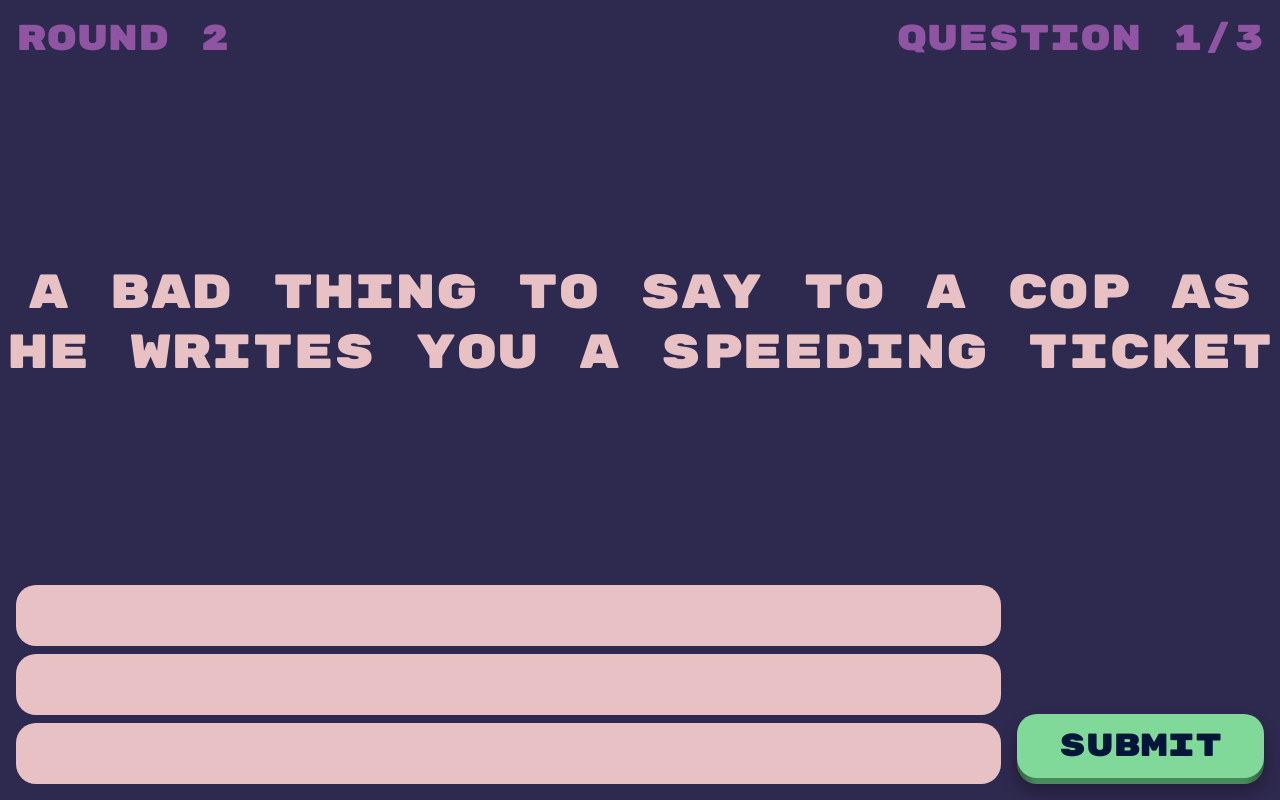
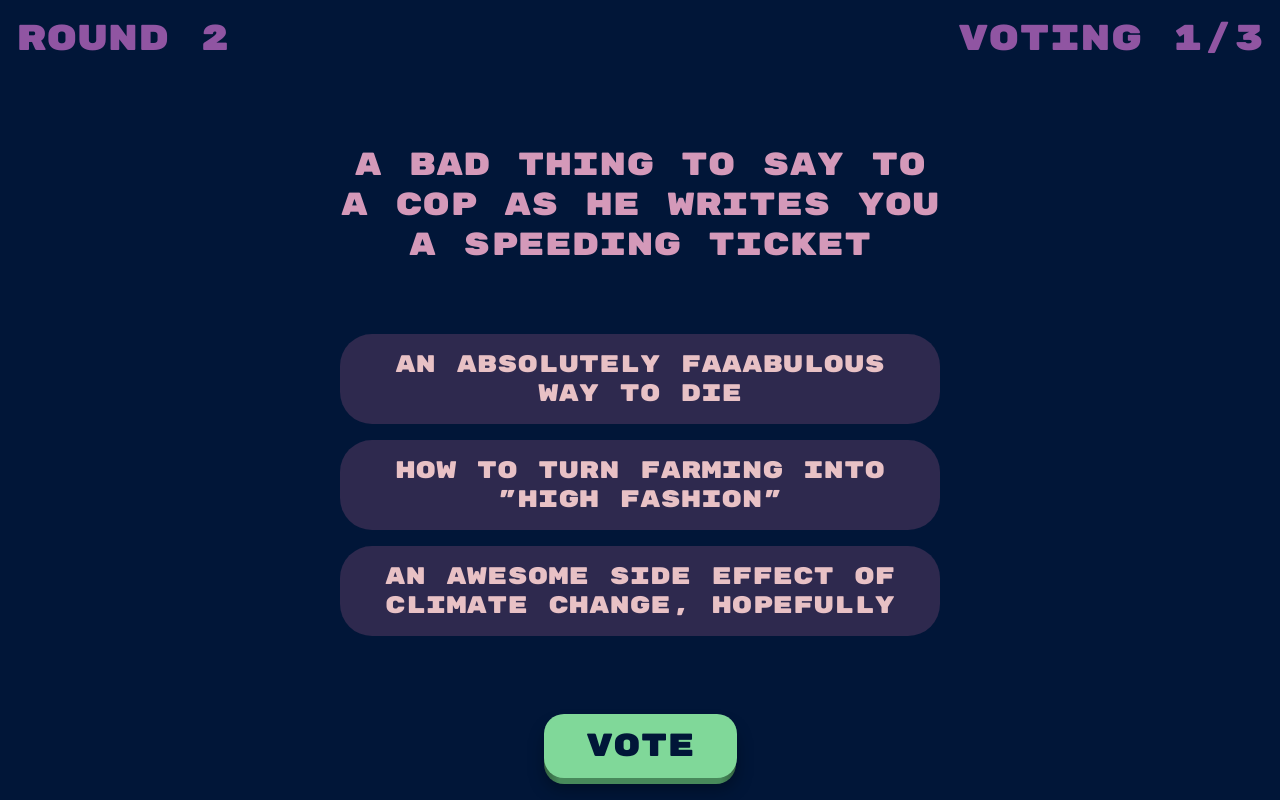
Before and after one commit to Woozl/quipwit, a Next.js app in the folder web/: page / in a window 1280 px wide. Built offline with nearby package versions, Linux system fonts and the light colour scheme.

Commit message:
added voting page

```diff
--- /dev/null
+++ b/web/components/screens/VotingForm/VotingForm.module.css
@@ -0,0 +1,62 @@
+.container {
+  background-color: #011638;
+  color: #d499b9;
+  height: 100%;
+
+  display: flex;
+  flex-direction: column;
+  justify-content: space-between;
+}
+
+.header {
+  display: flex;
+  justify-content: space-between;
+  padding: 16px;
+
+  color: #9055a2;
+  font-size: 1.5rem;
+}
+
+.question {
+  font-size: 2rem;
+  text-align: center;
+  align-self: center;
+  max-width: 600px;
+}
+
+.answerContainer {
+  display: flex;
+  flex-direction: column;
+  align-self: center;
+  gap: 16px;
+  max-width: 600px;
+  text-align: center;
+}
+
+.answerContainer input[type="radio"] {
+  position: absolute;
+  opacity: 0;
+  width: 0;
+  height: 0;
+}
+
+.answerContainer input[type="radio"] + p {
+  cursor: pointer;
+  background-color: #2e294e;
+  color: #e8c1c5;
+  font-size: 1.5rem;
+  padding: 16px;
+  border-radius: 32px;
+  outline-color: transparent;
+  transition: 500ms outline ease-out, 500ms background-color;
+}
+
+.answerContainer input[type="radio"]:checked + p {
+  outline: 4px solid #80d899;
+  background-color: #443d74;
+}
+
+.voteButton {
+  padding: 1rem;
+  align-self: center;
+}
--- /dev/null
+++ b/web/components/screens/VotingForm/VotingForm.tsx
@@ -0,0 +1,55 @@
+import { ChangeEventHandler, useState } from "react";
+import Button from "../../Button/Button";
+import styles from "./VotingForm.module.css";
+
+interface VotingFormProps {
+  roundId: number;
+  currentQuestion: number;
+  numberOfQuestions: number;
+  questionText: string;
+  answers: string[];
+}
+
+const VotingForm = ({
+  roundId,
+  currentQuestion,
+  numberOfQuestions,
+  questionText,
+  answers,
+}: VotingFormProps) => {
+  const [selectedAnswer, setSelectedAnswer] = useState("");
+
+  const handleAnswerChange: ChangeEventHandler<HTMLInputElement> = ({
+    target: { value },
+  }) => {
+    setSelectedAnswer(value);
+  };
+
+  return (
+    <div className={styles.container}>
+      <header className={styles.header}>
+        <h2>Round {roundId}</h2>
+        <h2>
+          Voting {currentQuestion}/{numberOfQuestions}
+        </h2>
+      </header>
+      <h1 className={styles.question}>{questionText}</h1>
+      <div className={styles.answerContainer} onChange={handleAnswerChange}>
+        {answers.map((answer, i) => (
+          <label>
+            <input type="radio" value={answer} name="answer" />
+            <p>{answer}</p>
+          </label>
+        ))}
+      </div>
+      <div className={styles.voteButton}>
+        <Button
+          text="Vote"
+          onClick={() => console.log("Vote button clicked")}
+        />
+      </div>
+    </div>
+  );
+};
+
+export default VotingForm;
--- a/web/pages/index.tsx
+++ b/web/pages/index.tsx
@@ -6,6 +6,7 @@ import Intro from "../components/screens/Intro/Intro";
 import JoinGame from "../components/screens/JoinGame/JoinGame";
 import Lobby from "../components/screens/Lobby/Lobby";
 import QuestionForm from "../components/screens/QuestionForm/QuestionForm";
+import VotingForm from "../components/screens/VotingForm/VotingForm";
 
 const SocketTest = dynamic(
   () => import("../components/screens/SocketTest/SocketTest"),
@@ -84,12 +85,23 @@ const Home: NextPage = () => {
           },
         ]}
       /> */}
-      <QuestionForm
+      {/* <QuestionForm
         currentQuestion={1}
         numberOfQuestions={3}
         numberOfPromptFields={3}
         roundId={2}
         questionText="A bad thing to say to a cop as he writes you a speeding ticket"
+      /> */}
+      <VotingForm
+        currentQuestion={1}
+        numberOfQuestions={3}
+        roundId={2}
+        questionText="A bad thing to say to a cop as he writes you a speeding ticket"
+        answers={[
+          "An absolutely faaabulous way to die",
+          'How to turn farming into "high fashion"',
+          "An awesome side effect of climate change, hopefully",
+        ]}
       />
       {/* <SocketTest /> */}
     </>
```
